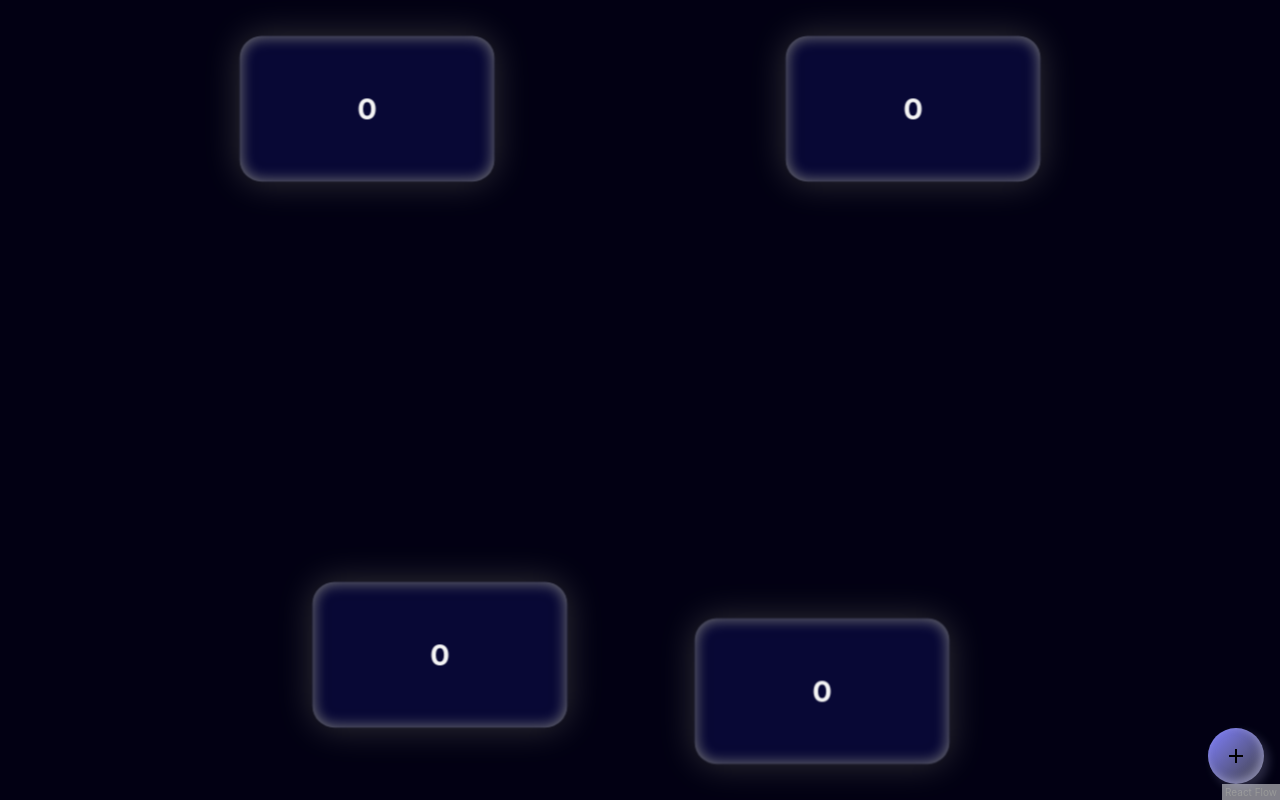
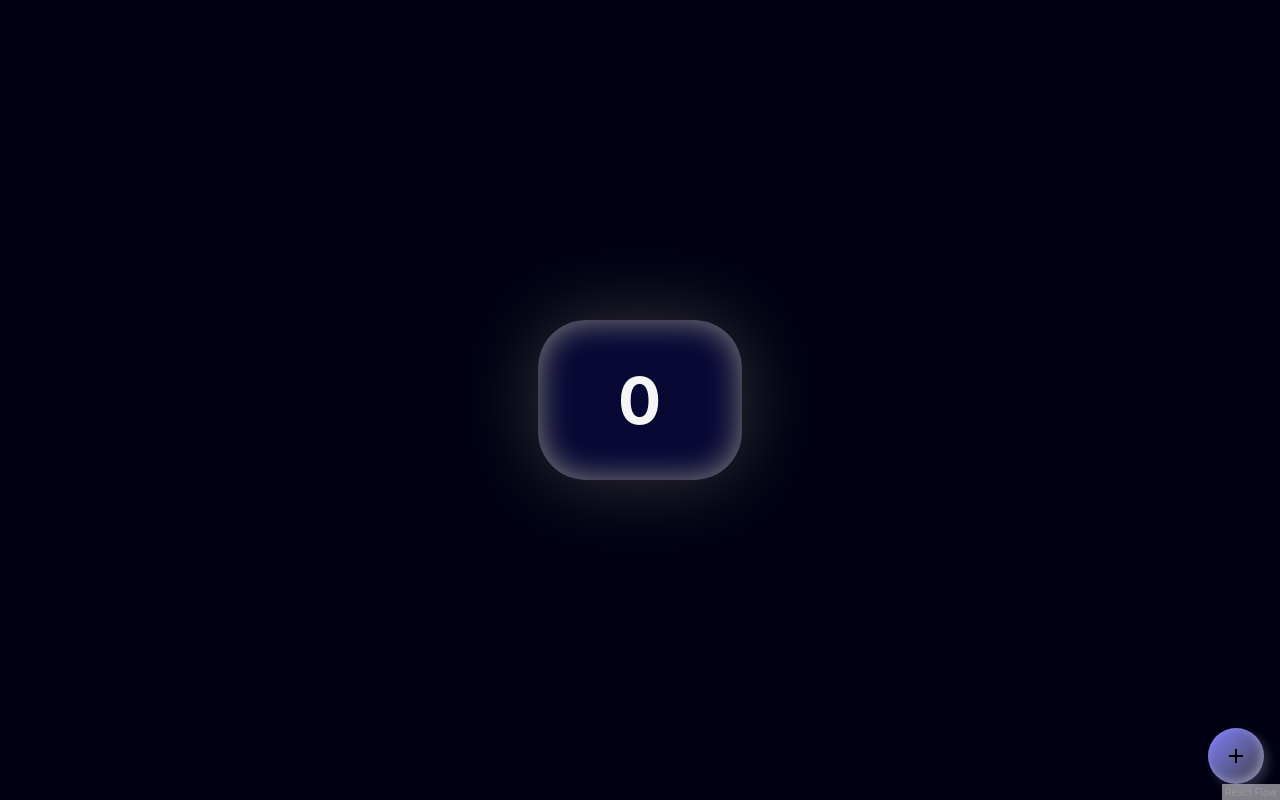
Before and after one commit to potato3641/StarryFlow, a React (Create React App) app in the folder front/: page /map in a window 1280 px wide. Built offline with nearby package versions, Linux system fonts and the light colour scheme.

Commit message:
[DEV] CustomNode css to relative and create node adder in navDial

```diff
--- a/front/src/features/FlowCanvas.js
+++ b/front/src/features/FlowCanvas.js
@@ -17,6 +17,7 @@ import CustomNode from '../ui/CustomNode';
 import CustomEdge from '../ui/CustomEdge';
 import CustomLine from '../ui/CustomLine';
 import NodePanel from './NodePanel'
+import NavDial from '../features/NavDial'
 
 const nodeTypes = {
   custom: CustomNode,
@@ -44,30 +45,10 @@ const initialNodes = [
     type: 'custom',
     position: { x: 0, y: 0 },
     data: { label: '0' },
-    resizable: true,
-  },
-  {
-    id: '2',
-    type: 'custom',
-    position: { x: 250, y: 320 },
-    data: { label: '0' },
-    resizable: true,
-  },
-  {
-    id: '3',
-    type: 'custom',
-    position: { x: 40, y: 300 },
-    data: { label: '0' },
-    resizable: true,
-  },
-  {
-    id: '4',
-    type: 'custom',
-    position: { x: 300, y: 0 },
-    data: { label: '0' },
-    resizable: true,
   },
 ];
+
+const getNodeId = () => `randomnode_${+new Date()}`;
 
 const FlowCanvas = () => {
   // REDUX
@@ -91,7 +72,7 @@ const FlowCanvas = () => {
             ...node.data,
             label,
             fontSize: fontSize,
-          }
+          },
         } : node
       );
       setLocalNodes(updateNodes);
@@ -149,6 +130,19 @@ const FlowCanvas = () => {
     dispatch(clearsFontSize());
   }
 
+  const onAdd = useCallback(() => {
+    const newNode = {
+      id: getNodeId(),
+      type: 'custom',
+      data: { label: '0' },
+      position: {
+        x: (Math.random() - 0.5) * 400,
+        y: (Math.random() - 0.5) * 400,
+      },
+    };
+    setLocalNodes([...nodes, newNode]);
+  }, [setLocalNodes, nodes]);
+
   return (
     <div className="wrapper">
       <ReactFlow
@@ -172,6 +166,7 @@ const FlowCanvas = () => {
       >
         {existSelectedNode && (<NodePanel />)}
       </ReactFlow>
+      <NavDial onAdd={onAdd} />
     </div>
   );
 };
--- a/front/src/features/NavDial.js
+++ b/front/src/features/NavDial.js
@@ -2,9 +2,9 @@ import React, { useState } from 'react';
 import './NavDial.css';
 import { activateFabShadowStyle, deactivateFabShadowStyle } from '../style'; // icon style
 import { SpeedDial, SpeedDialIcon, SpeedDialAction } from '@mui/material'; // component
-import { Save, Share } from '@mui/icons-material'; // icon
+import { Save, History, Share, Settings } from '@mui/icons-material'; // icon
 
-const NavDial = () => {
+const NavDial = ({ onAdd }) => {
 
   // REDUX
   // REACT
@@ -12,6 +12,8 @@ const NavDial = () => {
 
   const actions = [
     { icon: <Save />, name: 'Save', onclick: null },
+    { icon: <History />, name: 'Restore', onclick: null },
+    { icon: <Settings />, name: 'Setting', onclick: null },
     { icon: <Share />, name: 'Share', onClick: null },
   ];
 
@@ -35,7 +37,7 @@ const NavDial = () => {
             ...activateFabShadowStyle,
           }
         }}
-        icon={<SpeedDialIcon />}
+        icon={<SpeedDialIcon onClick={onAdd} />}
       >
         {actions.map((action) => (
           <SpeedDialAction
--- a/front/src/pages/MapPage.js
+++ b/front/src/pages/MapPage.js
@@ -4,7 +4,6 @@ import {
 } from '@xyflow/react';
 import './MapPage.css';
 import '@xyflow/react/dist/style.css';
-import NavDial from '../features/NavDial'
 import FlowCanvas from '../features/FlowCanvas'
 
 const MapPage = () => {
@@ -14,7 +13,6 @@ const MapPage = () => {
       <ReactFlowProvider>
         <FlowCanvas />
       </ReactFlowProvider>
-      <NavDial />
     </div>
   )
 }
--- a/front/src/redux/flowSlice.js
+++ b/front/src/redux/flowSlice.js
@@ -4,6 +4,8 @@ const initialState = {
   selectedNode: false,
   sLabel: '',
   sFontSize: 14,
+  sWidth: 140,
+  sHeight: 80,
   applyFlag: false,
 };
 
--- a/front/src/style.js
+++ b/front/src/style.js
@@ -10,7 +10,7 @@ export const activateFabShadowStyle = {
 
 export const deactivateFabGlowStyle = {
   background: "rgba(10, 10, 60, 0.85)",
-  border: "linear-gradient(0deg, rgb(255, 255, 128) 0%, rgb(96, 96, 96) 100%)",
+  border: "linear-gradient(0deg, rgb(192, 192, 80) 0%, rgb(48,48, 48) 100%)",
   boxShadow: "0px 0px 20px rgba(255, 255, 204, 0.2), inset 0px 0px 8px rgba(255, 255, 204, 0.5)"
 }
 
--- a/front/src/ui/CustomNode.css
+++ b/front/src/ui/CustomNode.css
@@ -23,13 +23,13 @@
 }
 
 .customNodeBody {
-  width: 100px;
-  height: 60px;
+  width: 100%;
+  height: 100%;
   position: relative;
   border-radius: 10px;
   display: flex;
   justify-content: center;
   align-items: center;
   font-weight: bold;
-  white-space: 'pre-wrap';
+  white-space: pre-wrap;
 }
--- a/front/src/ui/CustomNode.jsx
+++ b/front/src/ui/CustomNode.jsx
@@ -11,9 +11,11 @@ const CustomNode = ({ data, id, selected }) => {
   const dispatch = useDispatch();
   // apply될떄를 감지해서 fontsize랑 label갖고와서 적용해야함
   useEffect(() => {
-    if (selected) {
+    if (selected) { // selected Node가 있을때 id 등록
       dispatch(setSelectedNode(id));
     }
+    if (!selected && id) // selected Node가 없는데 id가 있으면 제거
+      dispatch(setSelectedNode(false));
   }, [dispatch, id, selected])
 
   return (
```
